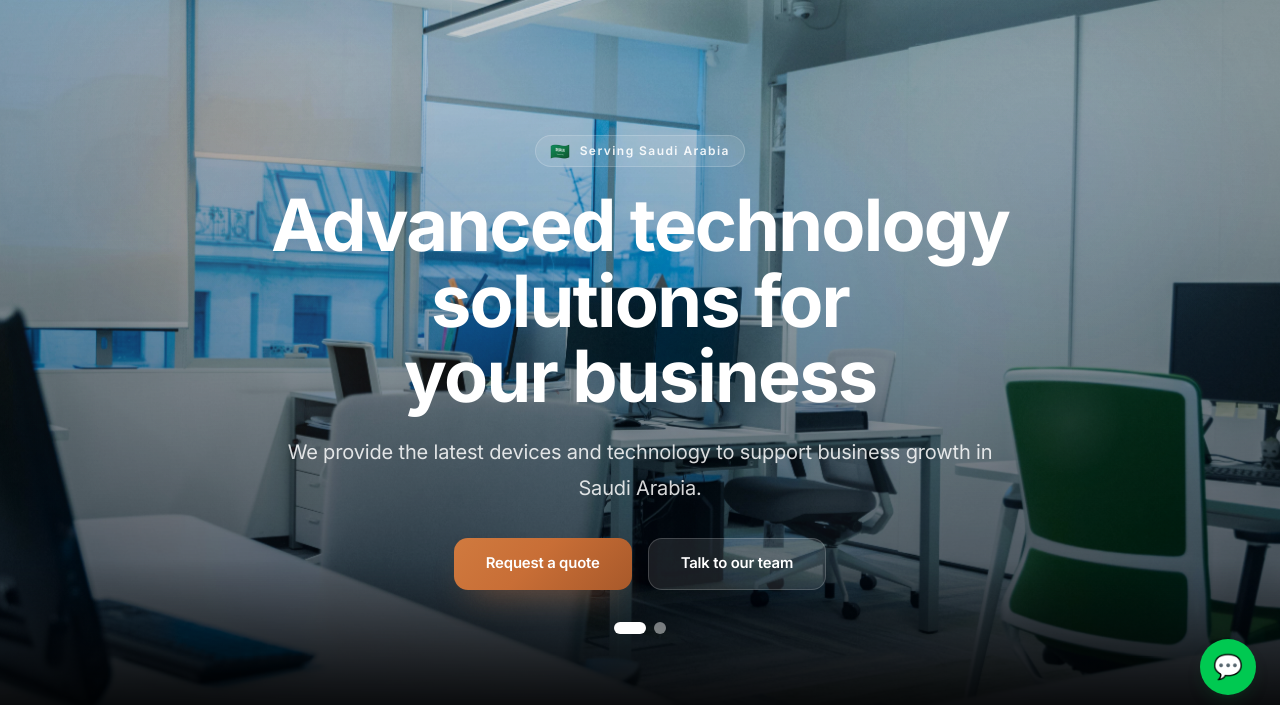
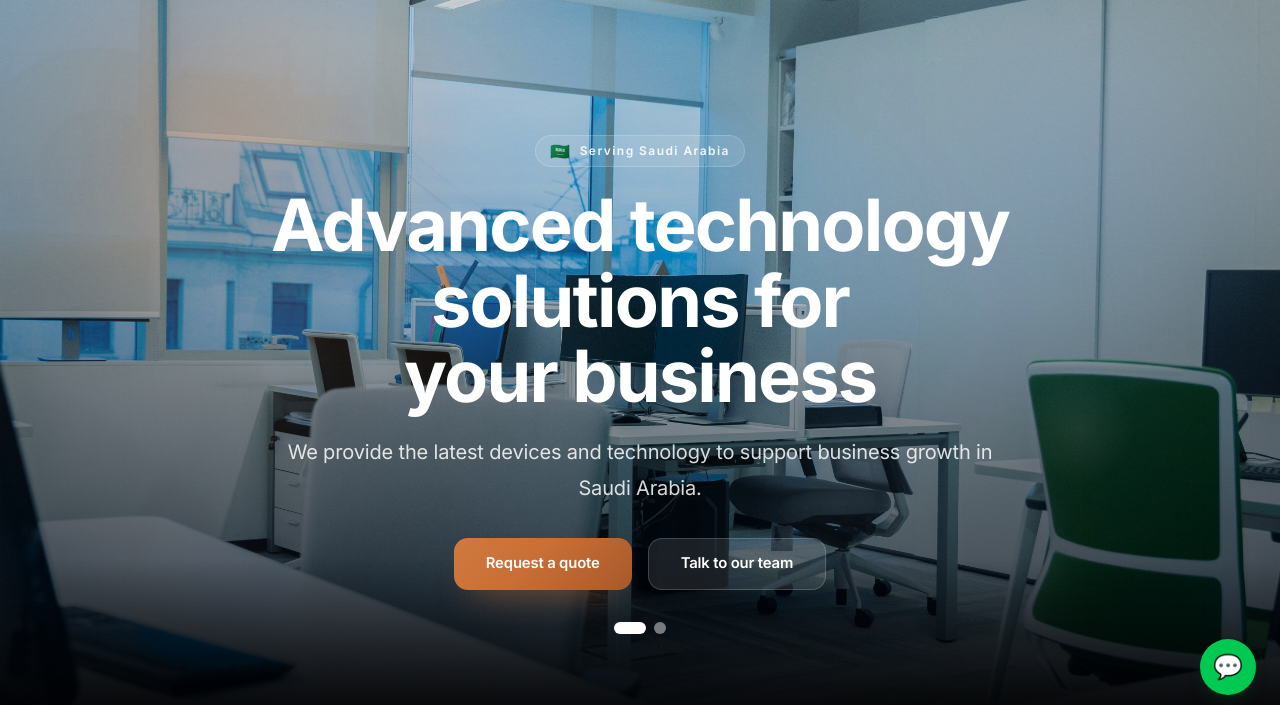
Before and after one commit to OmarMahammed/Info_site, a Laravel app: page /en in a window 1280 px wide. Shown: the part 81-786 px from the top of the page. Run offline with Laravel 12, Linux system fonts and the light colour scheme; data that the repository does not hold is empty; style sheets or scripts are compiled from the project's sources; grey boxes are pictures that could not be loaded.

Commit message:
third commit

```diff
--- a/resources/css/app.css
+++ b/resources/css/app.css
@@ -27,9 +27,9 @@
     --shadow-soft: 0 16px 38px -28px rgba(15, 23, 42, 0.18);
     --shadow-panel: 0 28px 80px -56px rgba(15, 23, 42, 0.28);
     --shadow-float: 0 24px 48px -24px rgba(200, 110, 54, 0.28);
-    --motion-duration-sm: 320ms;
-    --motion-duration-md: 520ms;
-    --motion-duration-lg: 760ms;
+    --motion-duration-sm: 420ms;
+    --motion-duration-md: 620ms;
+    --motion-duration-lg: 700ms;
     --motion-ease-standard: cubic-bezier(0.22, 1, 0.36, 1);
     --motion-ease-soft: cubic-bezier(0.33, 1, 0.68, 1);
 
@@ -360,17 +360,17 @@
     }
 
     .hero-slide-image {
-        animation: hero-drift 16s var(--motion-ease-soft) infinite alternate;
-        transform: scale(1.08);
+        animation: hero-drift 15s var(--motion-ease-soft) infinite alternate;
+        transform: scale(1.1);
     }
 
     .hero-slide-mid {
         background:
-            radial-gradient(circle at 22% 30%, rgba(249, 115, 22, 0.18) 0%, transparent 34%),
-            radial-gradient(circle at 78% 32%, rgba(96, 165, 250, 0.16) 0%, transparent 30%),
-            linear-gradient(180deg, rgba(255, 255, 255, 0.08), transparent 35%);
+            radial-gradient(circle at 22% 30%, rgba(249, 115, 22, 0.24) 0%, transparent 36%),
+            radial-gradient(circle at 78% 32%, rgba(96, 165, 250, 0.22) 0%, transparent 32%),
+            linear-gradient(180deg, rgba(255, 255, 255, 0.12), transparent 38%);
         mix-blend-mode: screen;
-        opacity: 0.9;
+        opacity: 0.98;
     }
 
     .hero-slide-front {
@@ -379,17 +379,17 @@
 
     .hero-slide-overlay {
         background:
-            linear-gradient(180deg, rgba(2, 6, 17, 0.08), rgba(2, 6, 17, 0.28) 45%, rgba(2, 6, 17, 0.68) 100%),
-            radial-gradient(circle at center, transparent 20%, rgba(0, 0, 0, 0.14) 100%);
+            linear-gradient(180deg, rgba(2, 6, 17, 0.04), rgba(2, 6, 17, 0.22) 42%, rgba(2, 6, 17, 0.74) 100%),
+            radial-gradient(circle at center, transparent 16%, rgba(0, 0, 0, 0.2) 100%);
     }
 
     .hero-float {
         position: absolute;
         border-radius: 999px;
         filter: blur(0);
-        opacity: 0.22;
+        opacity: 0.28;
         background: radial-gradient(circle, rgba(255, 255, 255, 0.55), transparent 70%);
-        animation: hero-float 14s ease-in-out infinite;
+        animation: hero-float 12s ease-in-out infinite;
     }
 
     .hero-float-1 {
@@ -426,18 +426,18 @@
 
     .hero-orbit {
         background:
-            radial-gradient(circle at 18% 18%, rgba(249, 115, 22, 0.1) 0%, transparent 18%),
-            radial-gradient(circle at 82% 24%, rgba(96, 165, 250, 0.08) 0%, transparent 20%);
-        opacity: 0.9;
+            radial-gradient(circle at 18% 18%, rgba(249, 115, 22, 0.16) 0%, transparent 20%),
+            radial-gradient(circle at 82% 24%, rgba(96, 165, 250, 0.14) 0%, transparent 22%);
+        opacity: 1;
     }
 
     .hero-grid {
         background-image:
-            linear-gradient(rgba(255, 255, 255, 0.03) 1px, transparent 1px),
-            linear-gradient(90deg, rgba(255, 255, 255, 0.03) 1px, transparent 1px);
+            linear-gradient(rgba(255, 255, 255, 0.04) 1px, transparent 1px),
+            linear-gradient(90deg, rgba(255, 255, 255, 0.04) 1px, transparent 1px);
         background-size: 120px 120px;
         mask-image: linear-gradient(180deg, rgba(0, 0, 0, 0), rgba(0, 0, 0, 1) 26%, rgba(0, 0, 0, 0.45) 100%);
-        opacity: 0.26;
+        opacity: 0.34;
     }
 
     .hero-copy {
@@ -446,7 +446,7 @@
 
     .js-ready [data-motion-group] [data-motion-item] {
         opacity: 0;
-        transform: translate3d(0, 24px, 0) scale(0.985);
+        transform: translate3d(0, 32px, 0) scale(0.97);
         transition:
             opacity var(--motion-duration-md) var(--motion-ease-standard),
             transform var(--motion-duration-md) var(--motion-ease-standard);
@@ -463,7 +463,7 @@
     /* Scroll reveal: transform + opacity only (no filter/backdrop) */
     .js-ready .hidden-anim {
         opacity: 0;
-        transform: translateY(40px) scale(0.95);
+        transform: translateY(36px) scale(0.96);
         will-change: transform, opacity;
         transition:
             opacity var(--motion-duration-md) var(--motion-ease-standard),
@@ -510,10 +510,10 @@
 
 @keyframes hero-drift {
     0% {
-        transform: scale(1.08) translate3d(0, 0, 0);
+        transform: scale(1.1) translate3d(0, 0, 0);
     }
     100% {
-        transform: scale(1.14) translate3d(0, -1.5%, 0);
+        transform: scale(1.18) translate3d(0, -2.5%, 0);
     }
 }
 
@@ -523,7 +523,7 @@
         transform: translate3d(0, 0, 0) scale(1);
     }
     50% {
-        transform: translate3d(0, -16px, 0) scale(1.04);
+        transform: translate3d(0, -22px, 0) scale(1.06);
     }
 }
 
--- a/resources/js/app.js
+++ b/resources/js/app.js
@@ -132,27 +132,27 @@ Alpine.data('heroSlider', (slidesCount = 2) => ({
         const isActive = this.active === index;
         const pointerX = supportsFinePointer() ? this.pointerCurrentX : 0;
         const pointerY = supportsFinePointer() ? this.pointerCurrentY : 0;
-        const mobileFactor = window.innerWidth < 768 ? 0.55 : 1;
+        const mobileFactor = window.innerWidth < 768 ? 0.62 : 1;
         const scrollDrift = this.scrollProgress * mobileFactor;
 
         const layers = {
             back: {
-                x: pointerX * 34 * mobileFactor,
-                y: (pointerY * 18) + (scrollDrift * -40),
-                scale: isActive ? 1.08 + (scrollDrift * 0.03) : 1.12,
+                x: pointerX * 48 * mobileFactor,
+                y: (pointerY * 22) + (scrollDrift * -54),
+                scale: isActive ? 1.11 + (scrollDrift * 0.04) : 1.16,
                 opacity: 1,
             },
             mid: {
-                x: pointerX * 54 * mobileFactor,
-                y: (pointerY * 24) + (scrollDrift * -22),
-                scale: isActive ? 1.02 : 1.05,
-                opacity: isActive ? 0.95 : 0.45,
+                x: pointerX * 74 * mobileFactor,
+                y: (pointerY * 32) + (scrollDrift * -32),
+                scale: isActive ? 1.04 : 1.08,
+                opacity: isActive ? 1 : 0.42,
             },
             front: {
-                x: pointerX * -42 * mobileFactor,
-                y: (pointerY * -20) + (scrollDrift * -12),
-                scale: isActive ? 1 : 0.98,
-                opacity: isActive ? 1 : 0.35,
+                x: pointerX * -60 * mobileFactor,
+                y: (pointerY * -28) + (scrollDrift * -18),
+                scale: isActive ? 1.02 : 0.97,
+                opacity: isActive ? 1 : 0.32,
             },
         };
 
@@ -168,9 +168,9 @@ Alpine.data('heroSlider', (slidesCount = 2) => ({
     getContentStyle() {
         const pointerX = supportsFinePointer() ? this.pointerCurrentX : 0;
         const pointerY = supportsFinePointer() ? this.pointerCurrentY : 0;
-        const mobileFactor = window.innerWidth < 768 ? 0.45 : 1;
+        const mobileFactor = window.innerWidth < 768 ? 0.5 : 1;
 
-        return `transform: translate3d(${pointerX * 20 * mobileFactor}px, ${(-this.scrollProgress * 28) + (pointerY * 14 * mobileFactor)}px, 0);`;
+        return `transform: translate3d(${pointerX * 28 * mobileFactor}px, ${(-this.scrollProgress * 36) + (pointerY * 18 * mobileFactor)}px, 0);`;
     },
 
     next() {
@@ -604,7 +604,7 @@ function initStaggerAnimations() {
                             showTimer = window.setTimeout(() => {
                                 card.classList.add('show');
                                 showTimer = null;
-                            }, index * 110);
+                            }, index * 130);
                         } else {
                             if (showTimer !== null) {
                                 window.clearTimeout(showTimer);
@@ -631,7 +631,7 @@ function initMotionGroups() {
 
         items.forEach((item, index) => {
             const order = Number(item.dataset.motionOrder ?? index);
-            item.style.setProperty('--motion-item-delay', `${order * 90}ms`);
+            item.style.setProperty('--motion-item-delay', `${order * 130}ms`);
         });
 
         if (prefersReducedMotion()) {
```
